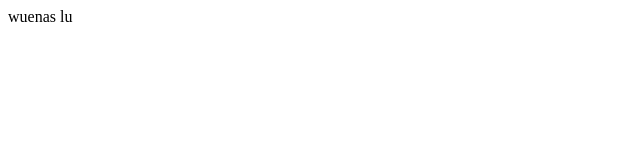
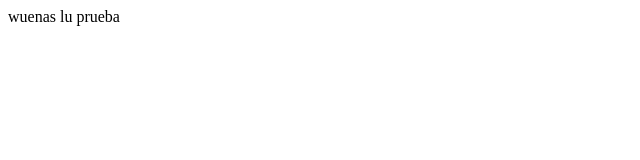
Before and after one commit to TomasKohler/PipelineGit, a plain HTML site: page index.html in a window 1280 px wide. Shown: the full height of the page, 0-640 px from the left. Drawn offline with Linux system fonts and the light colour scheme.

Commit message:
change in the index.html

```diff
--- a/index.html
+++ b/index.html
@@ -6,6 +6,6 @@
     <title>Document</title>
 </head>
 <body>
-    wuenas lu
+    wuenas lu prueba
 </body>
 </html>
```
